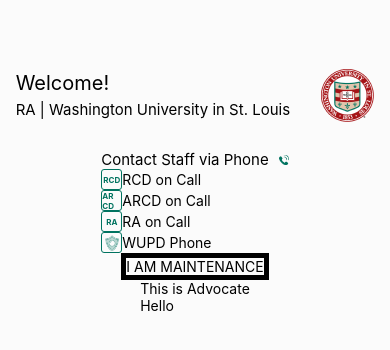
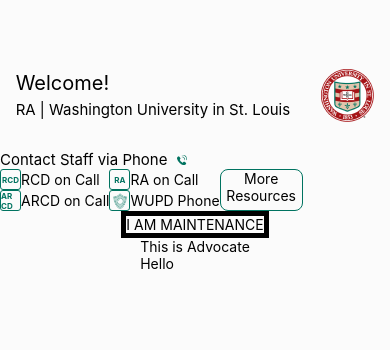
Before and after one commit to TeamProzi/Prozi, a React Native app: screen / in a window 390 px wide. Shown: the top 350 px of the page. Built offline with nearby package versions, Linux system fonts and the light colour scheme.

Commit message:
hello Jose

```diff
--- a/App.js
+++ b/App.js
@@ -10,7 +10,8 @@
   Linking,
   Platform,
   TouchableOpacity,
-  onPress
+  onPress,
+  Touchable
 } from 'react-native';
 import Maintenance from './Maintenance'
 import Advocate from './Advocate';
@@ -27,13 +28,15 @@
       </View>
 
       {/* PHONE NUMBER & RESOURCES */}
-      <View>
+      <View style={styles.PNR}>
         {/*TITLE TEXT*/}
         <View style={styles.phoneNumbers}>
           <Text style={{paddingRight: 10, fontSize: 15}}>Contact Staff via Phone</Text>
           <Image source={require("./assets/phone_calling.png")} style={{height: 10, width: 10}}/>
         </View>
         {/*PHONE NUMBER AND RESOURCE LINKS*/}
+        <View style={styles.phoneNumberResources}>
+          {/*GROUP 1*/}
           <View>
             <View style={styles.phoneNumbers}>
               <View style={styles.phoneIcon}>
@@ -51,6 +54,9 @@
                 <Text>ARCD on Call</Text>
               </TouchableOpacity>
             </View>
+          </View>
+          {/*GROUP 2*/}
+          <View>
             <View style={styles.phoneNumbers}>
               <View style={styles.phoneIcon}>
                 <Text style= {styles.phoneIconText}>RA</Text>
@@ -67,6 +73,16 @@
                 <Text>WUPD Phone</Text>
               </TouchableOpacity>
             </View>
+          </View>
+          {/*GROUP 3: More Resources*/}
+          <TouchableOpacity style={{width: 83, H: 76,
+                                    backgroundColor: '#FBFBFB',
+                                    borderWidth: 0.5,
+                                    borderColor: "#007360",
+                                    borderRadius: 8,
+                                    alignItems: 'center'}}>
+            <Text>More</Text><Text>Resources</Text>
+          </TouchableOpacity>
         </View>
       </View>
       <Maintenance />
@@ -146,15 +162,11 @@
     fontSize: 8,
     fontWeight: 'bold',
     color: "#007360"
+  },
+  PNR: {
+    width: '100%'
+  },
+  phoneNumberResources: {
+    flexDirection: 'row',
   }
 });
-
-const buttonTitles = () => {
-  return (
-    <View style={{ flexDirection: 'column' }}>
-      <Text style={{ fontStyle: 'italic', fontSize: 12 }}>
-        RA on Call
-      </Text>
-    </View>
-  );
-  };
```
Lines whose indentation alone changed are shown as unchanged.
